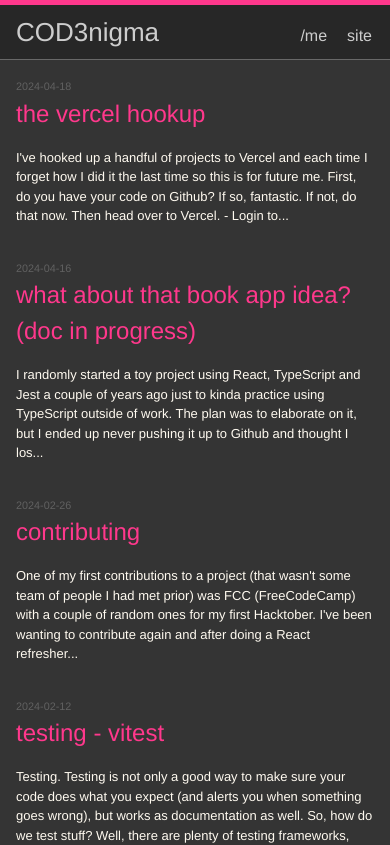
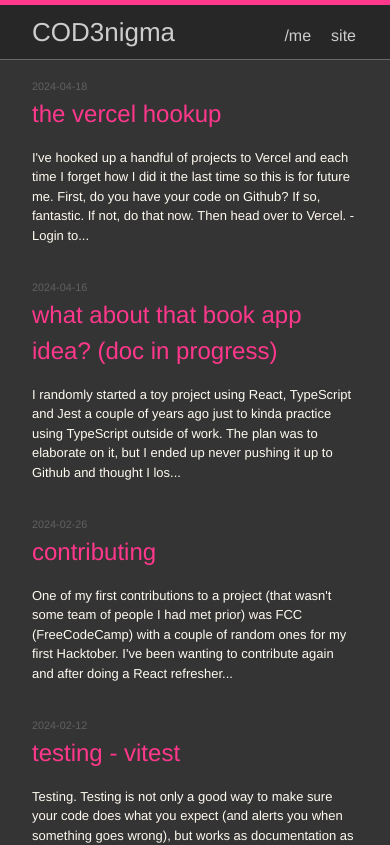
Before and after one commit to rebelcl0ud/bl0g, a Next.js app: page / in a window 390 px wide. Shown: the top 845 px of the page. Built offline with nearby package versions, Linux system fonts and the light colour scheme.

Commit message:
update: css

```diff
--- a/shared/layout.module.css
+++ b/shared/layout.module.css
@@ -5,20 +5,33 @@
     color: #cdcdcd;
 }
 
-@media only screen and (max-width: 950px) {
+@media (width > 1440px) {
     .container {
-        margin: 0 7rem;
+        margin: 0 28rem;
     }
 }
 
-@media only screen and (max-width: 650px) {
+@media (1080 < width < 1440px) {
     .container {
-        margin: 0;
+        margin: 0 20rem;
+    }
+}
+
+@media (width < 1080px) {
+    .container {
+        padding: 0;
+        margin: 0 8rem;
+    }
+}
+
+@media (width < 680px) {
+    .container {
+        margin: 0 2rem;
         font-size: small;
     }
 }
 
-@media only screen and (max-width: 340px) {
+@media (width < 340px) {
     .container {
         font-size: x-small;
     }
--- a/styles/Home.module.css
+++ b/styles/Home.module.css
@@ -64,7 +64,8 @@
 }
 
 .footerInfo {
-    margin: 0 16rem;
+    margin: 0 15rem;
+    padding: 0 1rem;
 }
 
 .footerTitle {
@@ -174,9 +175,38 @@
     margin-left: 0.5rem;
 }
 
-@media only screen and (max-width: 950px) {
+@media (width > 1440px) {
     .main {
-        margin: 0 7rem;
+        margin: 0 28rem;
+    }
+
+    .siteInfo {
+        margin: 0 28rem;
+    }
+
+    .footerInfo {
+        margin: 0 28rem;
+    }
+}
+
+
+@media (1080 < width < 1440px) {
+    .main {
+        margin: 0 20rem;
+    }
+
+    .siteInfo {
+        margin: 0 20rem;
+    }
+
+    .footerInfo {
+        margin: 0 20rem;
+    }
+}
+
+@media (width < 1080px) {
+    .main {
+        margin: 0 8rem;
     }
 
     .siteInfo {
@@ -188,13 +218,13 @@
     }
 }
 
-@media only screen and (max-width: 650px) {
+@media (width <= 680px) {
     .main {
-        margin: 0 1rem;
+        margin: 0 2rem;
     }
 
     .siteInfo {
-        margin: 0;
+        margin: 0 1rem;
     }
 
     .footerInfo {
```
